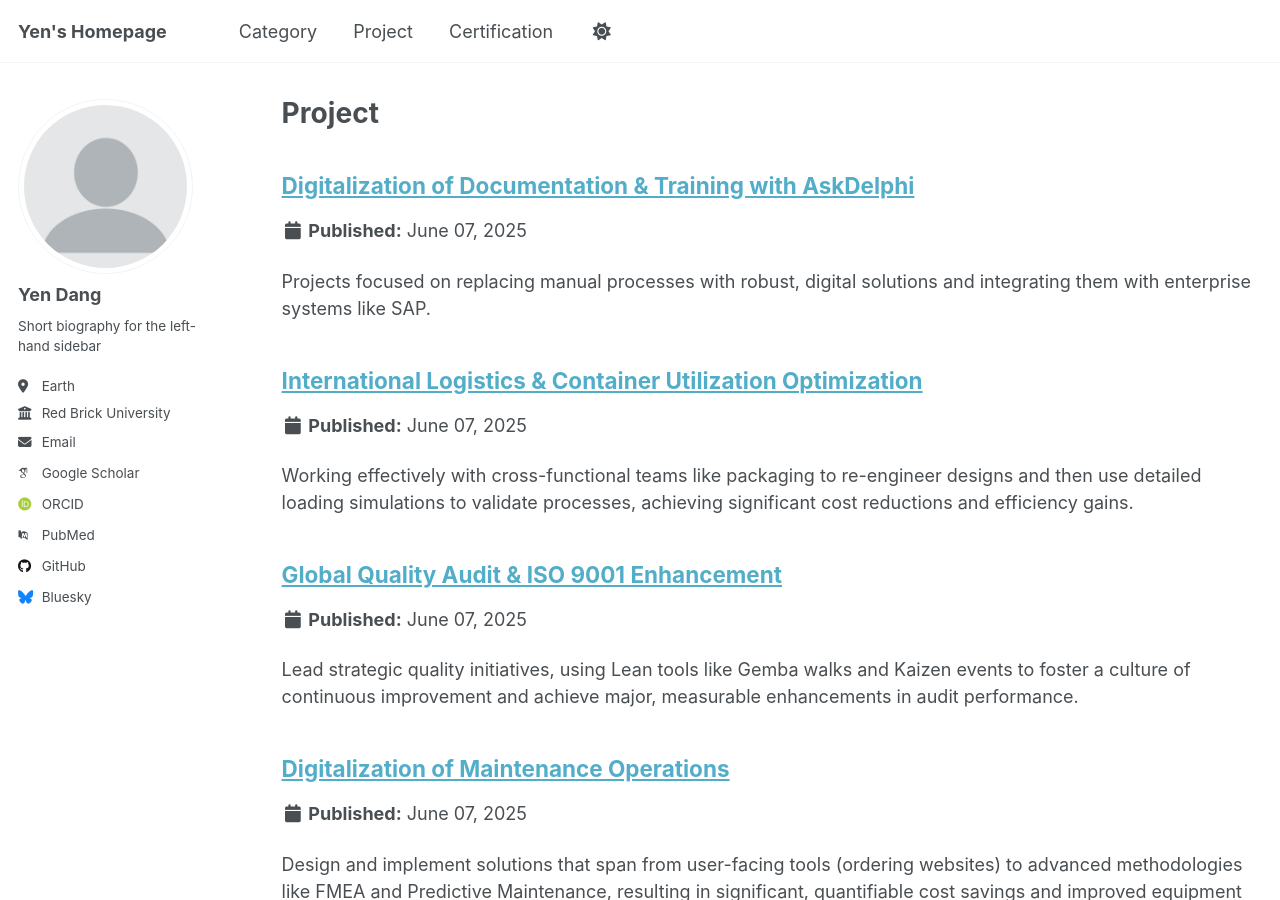
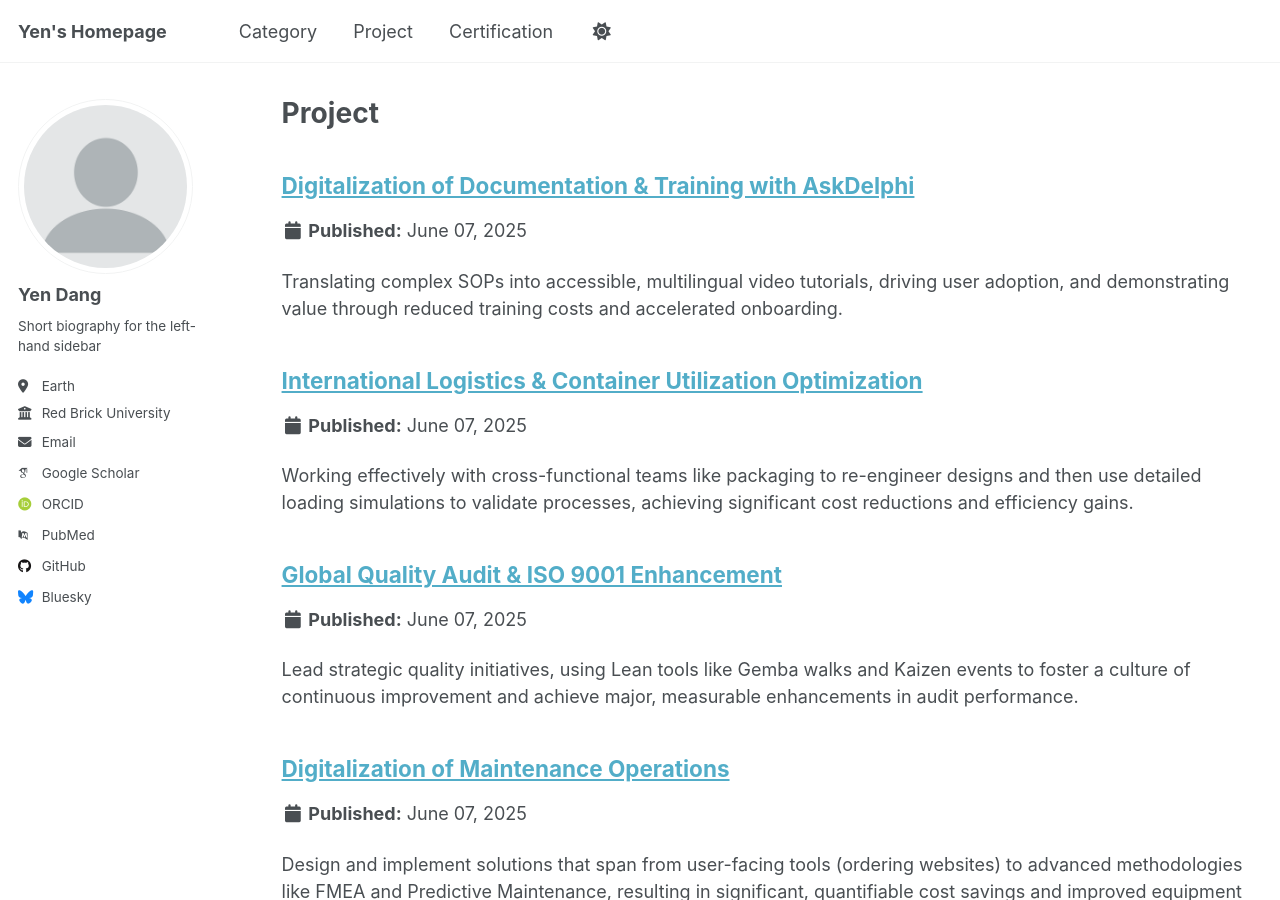
Before and after one commit to yen010390/yen010390.github.io, a Jekyll site: the page built from _pages/project.md, in a window 1280 px wide and 900 px high. Built offline with Jekyll 4.4.1, drawn with Linux system fonts in a browser that asks for light colours; some web fonts are replaced.

Commit message:
Update c01-AskDelphi.md

```diff
--- a/_project/c01-AskDelphi.md
+++ b/_project/c01-AskDelphi.md
@@ -1,16 +1,16 @@
 ---
 title: "Digitalization of Documentation & Training with AskDelphi"
-excerpt: "Projects focused on replacing manual processes with robust, digital solutions and integrating them with enterprise systems like SAP."
+excerpt: "Translating complex SOPs into accessible, multilingual video tutorials, driving user adoption, and demonstrating value through reduced training costs and accelerated onboarding."
 collection: project
 category: "Category 1: Process Digitalization & SAP Integration"
 tag: ["Digital Transformation", "Global Platform Deployment", "Change Management", "Knowledge Management", "SOP Standardization", "User Training"]
 ---
 
-## Project Description:
+## 📄 Project Description:
 - Led the plant-level deployment and integration of AskDelphi (Speach), a global digital knowledge-sharing platform, to standardize SOPs and training materials.
 - The initiative replaced static, text-heavy documents with dynamic, on-demand video tutorials accessible directly on the factory floor via desktop, tablet, or smartphone.
 
-## Key Achievements:
+## 🏆 Key Achievements:
 - Collaborated with the global team to roll out the AskDelphi platform, creating a central repository for expert knowledge and ensuring seamless system integration.
 - Converted critical SOPs into accessible, multilingual video "speaches" which drastically reduced training costs (travel, logistics) and accelerated operator onboarding.
 - Increased overall productivity by ensuring all employees had on-demand access to the latest procedures, improving skills and operational excellence.
@@ -18,5 +18,5 @@
 ## [👉 Click to visit Colgate Customer Story on Speach.me](https://speach.me/customer-stories/colgate)
 ![Training Image](/images/Askdelphi-1.jpg)
 
-## Relevant Skills Demonstrated:
+## 🛠️ Relevant Skills Demonstrated:
 `Digital Transformation`, `Global Platform Deployment`, `Change Management`, `Knowledge Management`, `SOP Standardization`, `User Training`.
```
